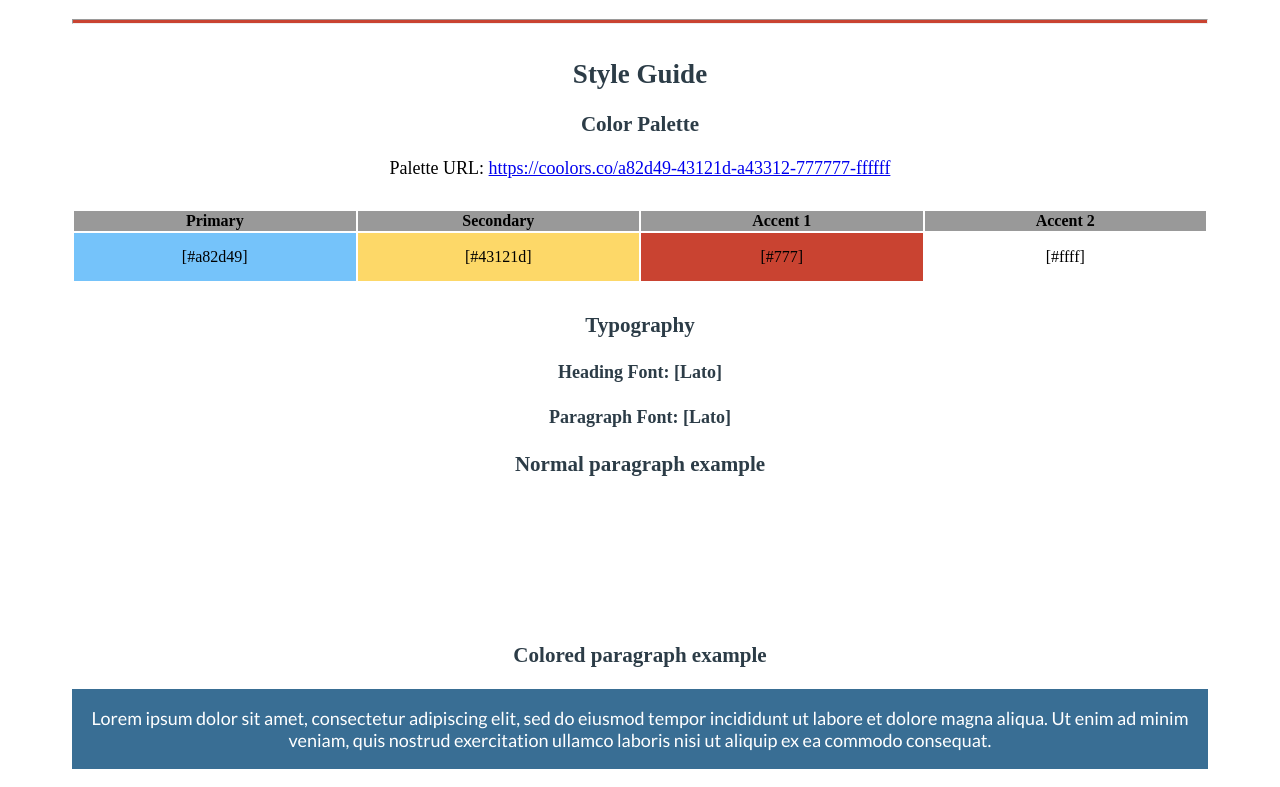
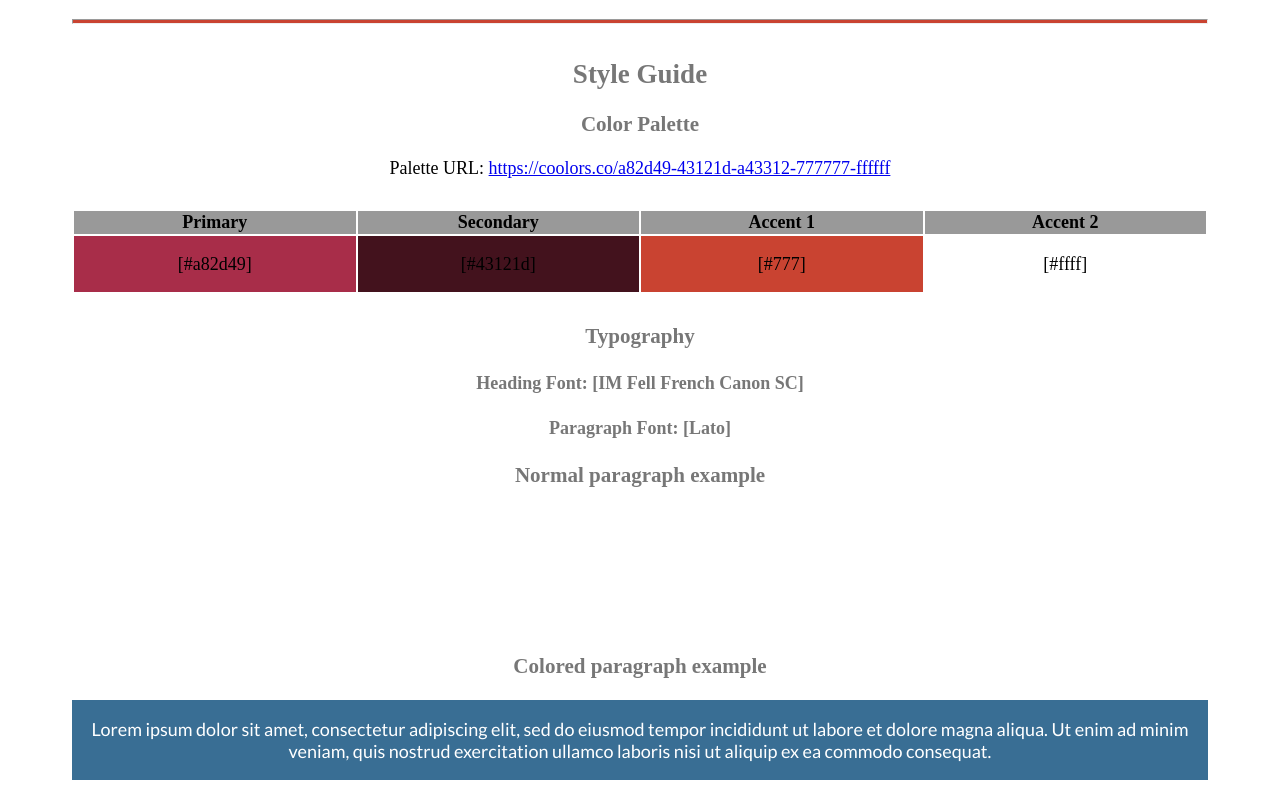
Before and after one commit to HERMESBLACQK/wdd131, a plain HTML site: page personal-project/site-plan.html in a window 1280 px wide. Shown: the part 981-1768 px from the top of the page. Drawn offline with Linux system fonts and the light colour scheme; a web font is replaced by a local one.

Commit message:
worked more on the project

```diff
--- a/personal-project/site-plan.css
+++ b/personal-project/site-plan.css
@@ -5,8 +5,8 @@ Fonts are separated by a | */
 
 :root {
   /* change the values below to your colors from your palette */
-  --primary-color: #75c3fa   ;
-  --secondary-color: #fdd868 ;
+  --primary-color: #a82d49   ;
+  --secondary-color: #43121d;
   --accent1-color: #c94331;
   --accent2-color: white;
 
@@ -15,14 +15,14 @@ Fonts are separated by a | */
   --paragraph-font: Lato, Helvetica, sans-serif;
 
   /* these colors below should be chosen from among your palette colors above */
-  --headline-color-on-white: #2c3c47;  /* headlines on a white background */
-  --headline-color-on-color: white; /* headlines on a colored background */
-  --paragraph-color-on-white: #396E94; /* paragraph text on a white background */
-  --paragraph-color-on-color: white; /* paragraph text on a colored background */
+  --headline-color-on-white: #777;  /* headlines on a white background */
+  --headline-color-on-color: #ffffff; /* headlines on a colored background */
+  --paragraph-color-on-white: #777; /* paragraph text on a white background */
+  --paragraph-color-on-color: #ffffff; /* paragraph text on a colored background */
   --paragraph-background-color: #396E94  ;
-  --nav-link-color: #396E94;
+  --nav-link-color: #ffff;
   --nav-background-color: #fdd868;
-  --nav-hover-link-color: white;
+  --nav-hover-link-color: #ffffff;
   --nav-hover-background-color: #396E94;
 }
 
--- a/personal-project/site-plan.html
+++ b/personal-project/site-plan.html
@@ -1,15 +1,15 @@
-<html lang="en-us"><head>
-  <meta charset="utf-8">
+<!DOCTYPE html>
+<html lang="en-us">
+  <head>
+  <meta charset="UTF-8">
+  <meta name="viewport" content="width=device-width, initial-scale=1.0">
+  <meta name="description" content="WDD 131 - Dynamic Web Fundamentals - wdd131 form for review counts">
+  <meta name="author" content="Omotoso Taiwo Henry">
   <title>Site Plan</title>
   <link type="text/css" rel="stylesheet" href="site-plan.css">
 </head>
 
-
-<style>
-
-
-</style>
-<body data-new-gr-c-s-check-loaded="14.1085.0" data-gr-ext-installed="">
+<body >
   <header>
     <h1>FoodiePlug Site Plan</h1>
     <h2>Taiwo Omotoso</h2>
@@ -65,10 +65,10 @@
     <!-- Choose a font for your paragraphs (body copy) and headlines. What font(s) have you chosen? Why did you choose what you did?  Make sure to review the list of web safe fonts at W3Schools.org as a starting point.  Think also about which of your colors above you might use for background and font colors. -->
 
     <h4>
-      Heading Font: [Lato]  <!-- change this -->
+      Heading Font: [IM Fell French Canon SC]
     </h4>
     <h4>
-      Paragraph Font: [Lato]  <!-- change this -->
+      Paragraph Font: [Lato]
     </h4>
     <h3>
       Normal paragraph example
@@ -232,4 +232,5 @@
   </main>
 
 
-</body><grammarly-desktop-integration data-grammarly-shadow-root="true"></grammarly-desktop-integration></html>
+</body>
+</html>
--- a/personal-project/style.css
+++ b/personal-project/style.css
@@ -65,7 +65,7 @@ body{
           color: var(--main-color);
           }
 header{
-          /* padding: 1rem; */
+          padding: 1rem;
           display: flex;
           justify-content: space-between;
           background-color: var(--main-color);
```
Also changed, not shown: form.html (+2 -3 lines), personal-project/index.html (+8 -5 lines).
